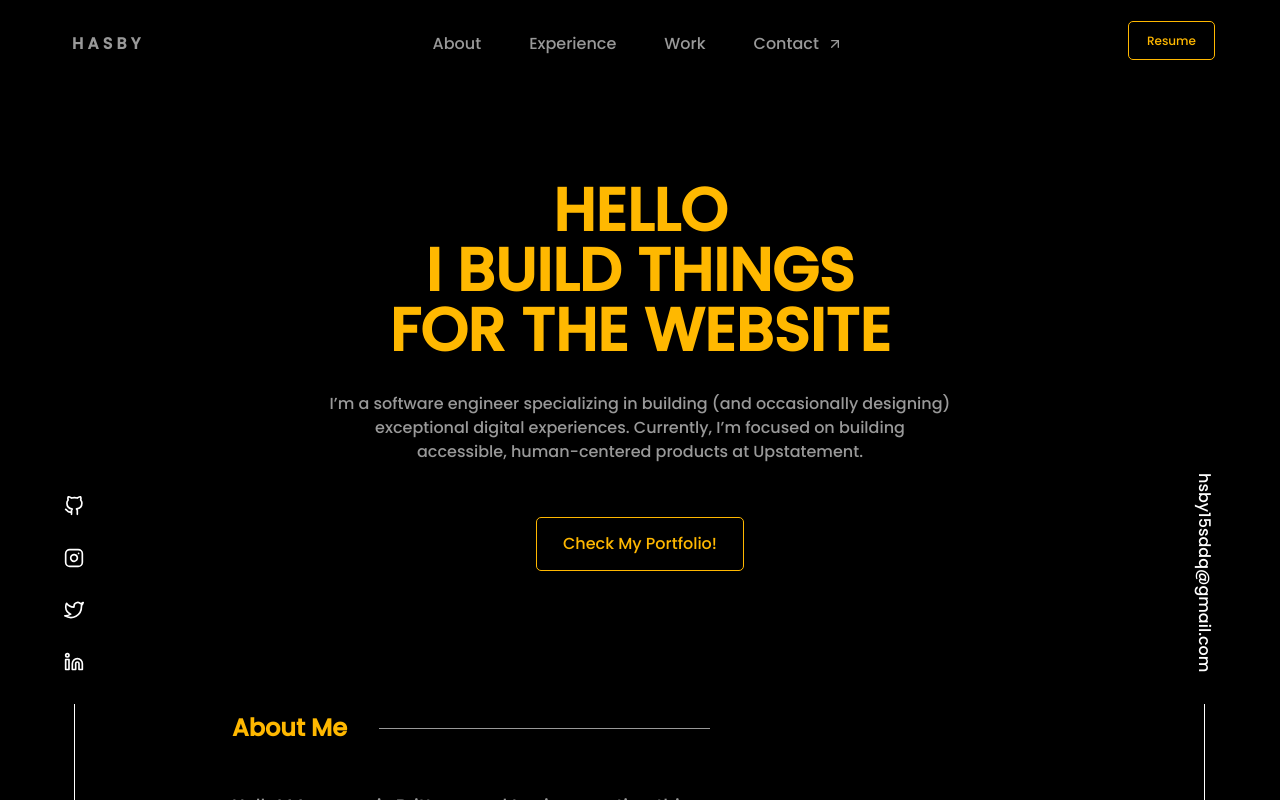
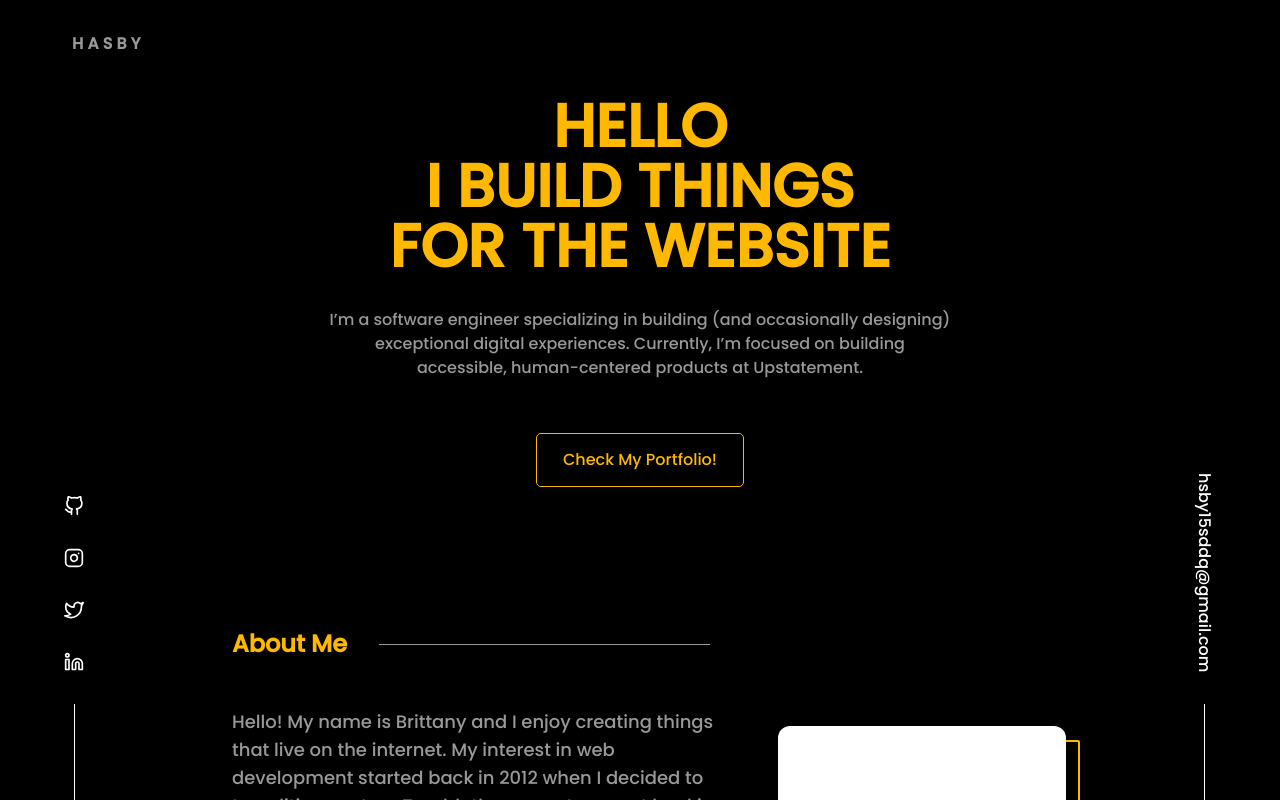
Before and after one commit to hsbysddq/portfolio, a React (Create React App) app: page / in a window 1280 px wide. Built offline with nearby package versions, Linux system fonts and the light colour scheme.

Commit message:
Edit responsive mobile

```diff
--- a/src/Componenet/Navbar.jsx
+++ b/src/Componenet/Navbar.jsx
@@ -2,7 +2,7 @@ import resume from "../img/resume.pdf"
 import { FiArrowUpRight } from "react-icons/fi"
 function Navbar() {
   return (
-    <nav className="bg-transparent  flex  justify-between text-[#999999] pt-4 pb-3 px-14">
+    <nav className="fixed bg-blend-darken  xl:flex  xl:justify-between text-[#999999] pt-4 pb-3 px-14">
       <div className="logo p-4 font-poppins hover:text-[#ffb800] font-semibold text-md">
         <a
           href="/"
@@ -13,7 +13,7 @@ function Navbar() {
         </a>
       </div>
 
-      <div className="list">
+      <div className="list hidden">
         <ul className="flex list-none gap-4 font-poppins justify-center">
           <li className="flex p-4 hover:text-[#ffb800]">
             <a href="#about">About</a>
@@ -31,7 +31,7 @@ function Navbar() {
         </ul>
       </div>
 
-      <div className="portfolio font-poppins justify-center p-3">
+      <div className="hidden portfolio font-poppins justify-center p-3">
         <a
           href={resume}
           target="_blank"
```
